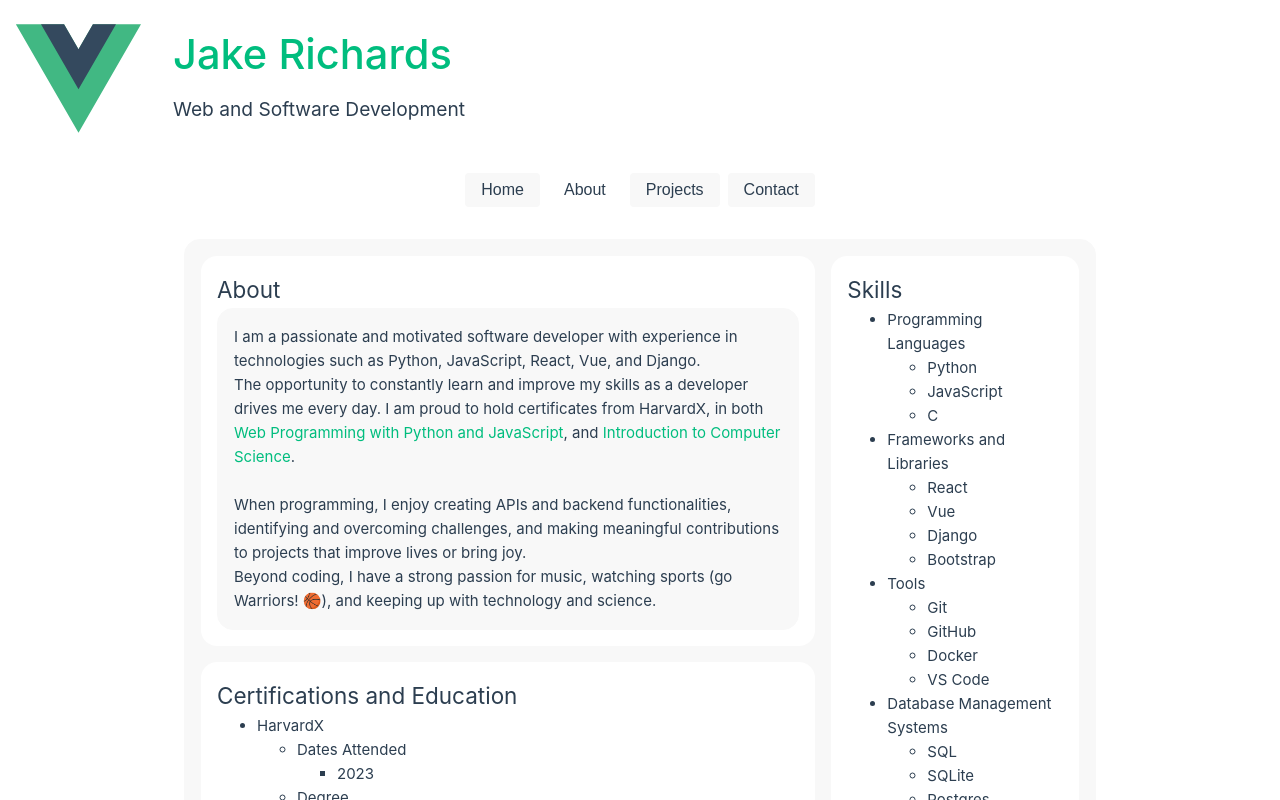
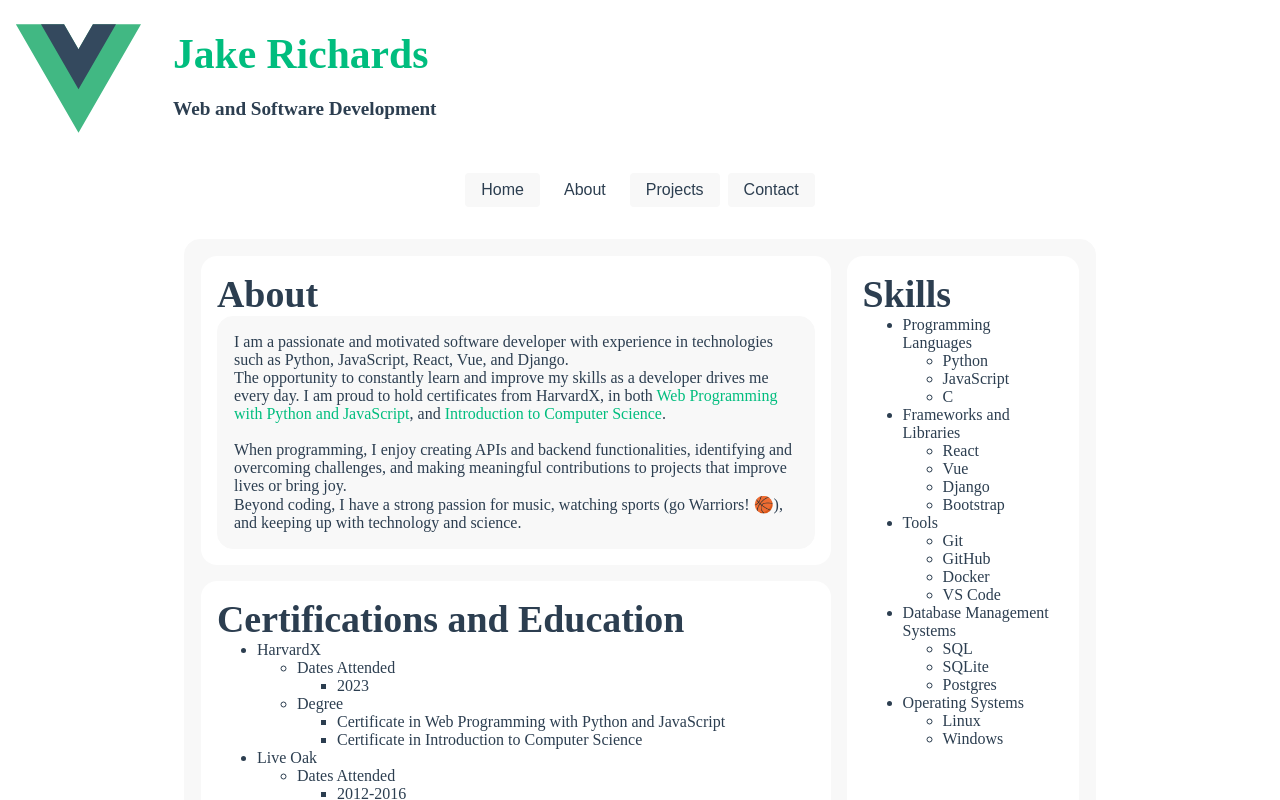
Before and after one commit to jakeyjakeyy/webportfolio, a Vue app in the folder frontend/: page / in a window 1280 px wide. Both pictures are taken after a click on the button "About". Shown: the top 800 px of the page. Built offline with nearby package versions, Linux system fonts and the light colour scheme.

Commit message:
before figma

```diff
--- a/frontend/src/assets/base.css
+++ b/frontend/src/assets/base.css
@@ -66,22 +66,51 @@ body {
   transition:
     color 0.5s,
     background-color 0.5s;
-  line-height: 1.6;
-  font-family:
-    Inter,
-    -apple-system,
-    BlinkMacSystemFont,
-    'Segoe UI',
-    Roboto,
-    Oxygen,
-    Ubuntu,
-    Cantarell,
-    'Fira Sans',
-    'Droid Sans',
-    'Helvetica Neue',
-    sans-serif;
-  font-size: 15px;
   text-rendering: optimizeLegibility;
   -webkit-font-smoothing: antialiased;
   -moz-osx-font-smoothing: grayscale;
 }
+
+@import url('https://fonts.googleapis.com/css?family=Poppins:700|Poppins:400');
+
+body {
+  font-family: 'Poppins';
+  font-weight: 400;
+}
+
+h1,
+h2,
+h3,
+h4,
+h5 {
+  font-family: 'Poppins';
+  font-weight: 700;
+}
+
+html {
+  font-size: 100%;
+} /* 16px */
+
+h1 {
+  font-size: 4.21rem; /* 67.36px */
+}
+
+h2 {
+  font-size: 3.158rem; /* 50.56px */
+}
+
+h3 {
+  font-size: 2.369rem; /* 37.92px */
+}
+
+h4 {
+  font-size: 1.777rem; /* 28.48px */
+}
+
+h5 {
+  font-size: 1.333rem; /* 21.28px */
+}
+
+small {
+  font-size: 0.75rem; /* 12px */
+}
--- a/frontend/src/components/About.vue
+++ b/frontend/src/components/About.vue
@@ -7,7 +7,7 @@
         <div class="containerLeft">
             <div class="listDiv" id="top">
                 <div class="list">
-                    <h2 class="listHead">About</h2>
+                    <h3 class="listHead">About</h3>
                     <div class="about">
                         <p>I am a passionate and motivated software developer with experience in technologies such as Python, JavaScript, React, Vue, and Django.</p>
                         <p>The opportunity to constantly learn and improve my skills as a developer drives me every day. I am proud to hold certificates from HarvardX, in both <a href="https://certificates.cs50.io/88d1f811-c6f5-4bb9-9411-acbea8dae793.pdf?size=letter"> Web Programming with Python and JavaScript</a>, and <a href="https://certificates.cs50.io/5e16f81f-9ee8-458c-b73a-4c89f53a5321.pdf?size=letter">Introduction to Computer Science</a>.</p>
@@ -19,7 +19,7 @@
             </div>
             <div class="listDiv">
                 <div class="list">
-                    <h2 class="listHead">Certifications and Education</h2>
+                    <h3 class="listHead">Certifications and Education</h3>
                     <ul>
                         <li>HarvardX </li>
                         <ul>
@@ -52,7 +52,7 @@
         <br>
         <div class="containerRight">
             <div class="list">
-                <h2 class="listHead">Skills</h2>
+                <h3 class="listHead">Skills</h3>
                 <ul>
                     <li>Programming Languages</li>
                     <ul>
--- a/frontend/src/components/Header.vue
+++ b/frontend/src/components/Header.vue
@@ -14,7 +14,7 @@
 
 <style scoped>
 h1 {
-  font-weight: 500;
+  font-weight: bold;
   font-size: 2.6rem;
   position: relative;
   top: -10px;
--- a/frontend/src/components/Projects.vue
+++ b/frontend/src/components/Projects.vue
@@ -8,14 +8,14 @@ import dfchronicles from '../../public/dfchronicles.png';
 
 <template>
     <div class="projectContainer">
-        <h1>Git Data</h1>
+        <h3>Git Data</h3>
         <div class="githubInfoContainer">
             <Suspense>
                 <githubInfo />
             </Suspense>
         </div>
         <div class="projects">
-            <h1>Projects</h1>
+            <h3>Projects</h3>
             <Project
             :image="dfchronicles"
             title="Dwarf Fortress Chronicles"
--- a/frontend/src/components/githubInfo.vue
+++ b/frontend/src/components/githubInfo.vue
@@ -36,11 +36,11 @@ const timeDifferenceFormatted = computed(() => formatTimeDifference(timeDifferen
 <template>
     <div class="githubInfo">
         <div class="lastActive">
-            <h2>Last Active</h2>
+            <h4>Last Active</h4>
             <p>{{ timeDifferenceFormatted }}</p>
         </div>
         <div class="languages">
-            <h2>Languages</h2>
+            <h4>Languages</h4>
             <PieChart :data="chartData" />
         </div>
     </div>
```
